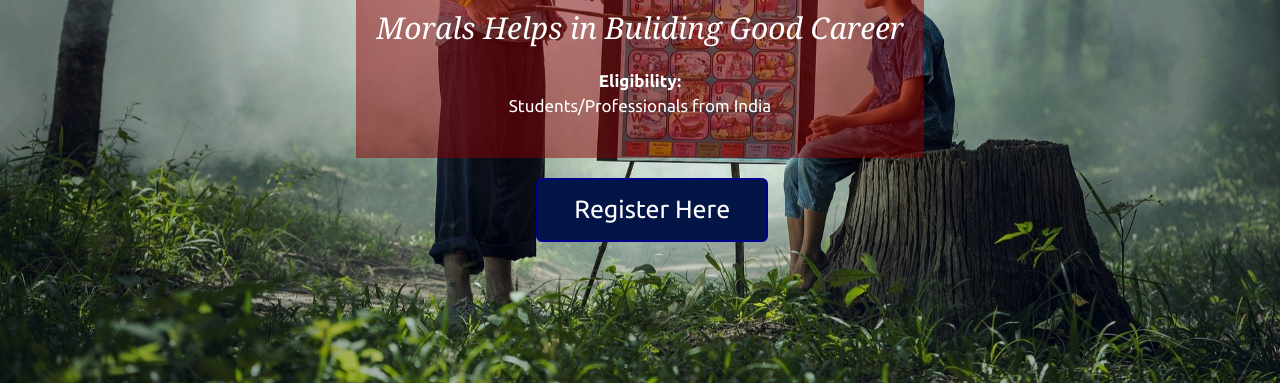
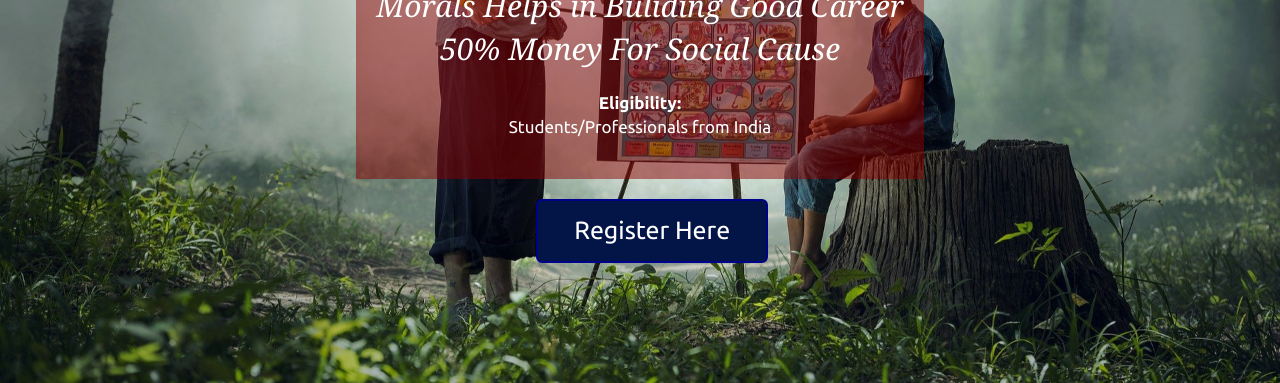
Before and after one commit to kattasaivineeth/Moral-Story-Competition, a plain HTML site: page index.html in a window 1280 px wide. Shown: the part 417-800 px from the top of the page. Drawn offline with nearby package versions, Linux system fonts and the light colour scheme.

Commit message:
Update index.html

```diff
--- a/index.html
+++ b/index.html
@@ -96,7 +96,7 @@
 <p style="text-align: center; padding-top: 15px;">MORALITY</p>
 <div>
   <p style="text-align: center; margin: 0px;">
-    <span style="font-size: 30px; font-weight: 300; font-family: Georgia, 'Times New Roman', Times, serif;"><i>Morals Helps in Buliding Good Career</i></span>
+    <span style="font-size: 30px; font-weight: 300; font-family: Georgia, 'Times New Roman', Times, serif;"><i>Morals Helps in Buliding Good Career <br> 50% Money For Social Cause</i></span>
   </p>
   <br>
   <p class = "elig" style="text-align: center;">
```
